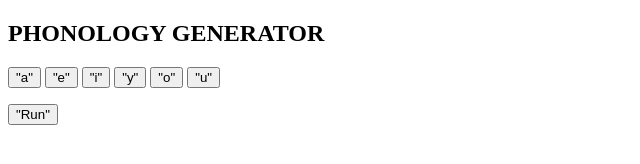
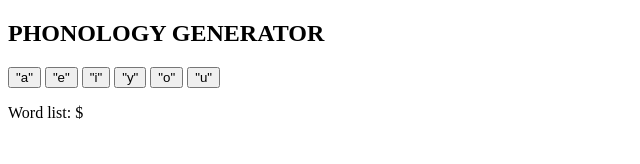
Before and after one commit to QuinnGoddard/PhonologyGenerator, a plain HTML site: page index.html in a window 1280 px wide. Shown: the full height of the page, 0-640 px from the left. Drawn offline with Linux system fonts and the light colour scheme.

Commit message:
Update index.html

```diff
--- a/index.html
+++ b/index.html
@@ -9,6 +9,7 @@
 <body>
   <script src="phonGenerator.js"></script>
   <h2>PHONOLOGY GENERATOR</h2>
+
   <button onclick="handleClick(event)">"a"</button>
   <button onclick="handleClick(event)">"e"</button>
   <button onclick="handleClick(event)">"i"</button>
@@ -16,12 +17,12 @@
   <button onclick="handleClick(event)">"o"</button>
   <button onclick="handleClick(event)">"u"</button>
 
+
   <p id="wordList"></p>
   <script>
-    document.getElementById("wordList").innerHTML = makeWord(["a"], ["k"], 3);
+    document.write('Word list: $' + wordList(["a"], ["k"], 3));
   </script>
 
-  <button>"Run"</button>
 
 </body>
 </html>
```
